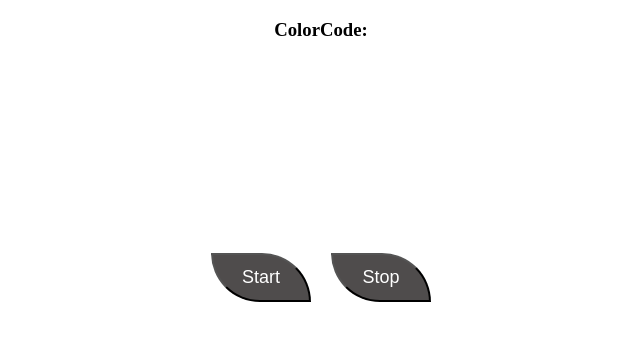
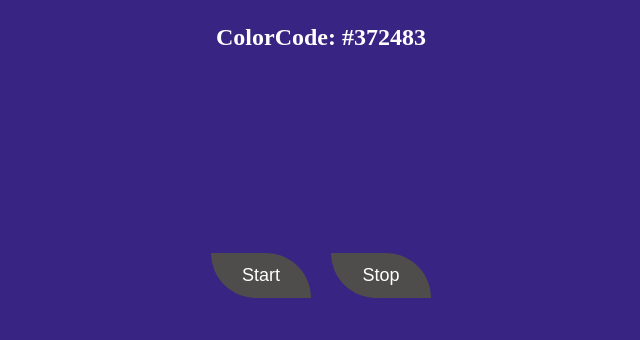
Before and after one commit to Noman-Nom/My_javaScript, a plain HTML site: page AdvanceThemePicker/index.html in a window 1280 px wide. Both pictures are taken after a click on the button "Start". Shown: the whole page, without its empty margins (319-959 px from the left). Drawn offline with Linux system fonts and the light colour scheme.

Commit message:
project completed

```diff
--- a/AdvanceThemePicker/index.html
+++ b/AdvanceThemePicker/index.html
@@ -5,6 +5,10 @@
     <meta name="viewport" content="width=device-width, initial-scale=1.0">
     <title>Theme Picker</title>
     <style>
+        body{
+            /* background-color: #831337; */
+
+        }
         .container{
             width: 100%;
             height:calc(100vh-50px);
@@ -29,8 +33,13 @@
             border-top-right-radius: 50px;
             border-bottom-left-radius: 50px;
             font-size: 18px;
+            border: 0;
 
 
+        }
+        h3{
+            color: rgb(255, 255, 255);
+            font-size: 24px;
         }
 
     </style>
@@ -40,13 +49,13 @@
 
     <div class="container">
             <div id="code">
-             <h3>ColorCode:</h3>
-            <p id="colorCode"></p>
+             <h3>ColorCode: <span id="clrCode"></span></h3>
+
 
             </div>
 
-        <button id="start">Start</button>
-        <button id="start">Stop</button>
+        <button id="start" >Start</button>
+        <button id="stop">Stop</button>
     </div>
 
 
--- a/AdvanceThemePicker/script.js
+++ b/AdvanceThemePicker/script.js
@@ -0,0 +1,35 @@
+const start = document.querySelector('#start')
+const stop = document.querySelector('#stop')
+const clrCode = document.querySelector('#clrCode')
+const container = document.querySelector(".container")
+const body = document.querySelector("body")
+
+let color;
+let intervelId;
+
+const randomColor = ()=>{
+    // let hex ="0123456789ABCDEF"
+     color = "#"
+    for (let i = 0; i < 6;  i++) {
+        color = color+ Math.floor(Math.random()*9)
+    }
+    // console.log(Math.floor(Math.random()*9))
+    // console.log(color)
+    return color
+}
+randomColor()
+
+const bgChanger=()=>{
+    body.style.backgroundColor= randomColor();
+    clrCode.innerHTML= color
+}
+
+start.addEventListener('click',()=>{
+   intervelId=  setInterval(bgChanger,2000)
+
+
+})
+// console.log(stop)
+stop.addEventListener('click',()=>{
+    clearInterval(intervelId)
+})
```
